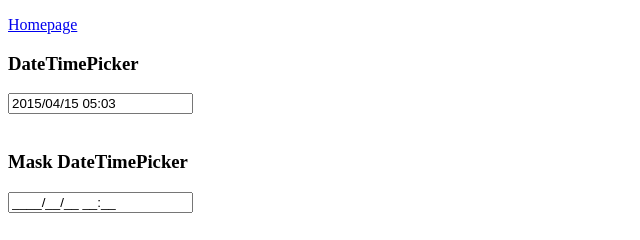
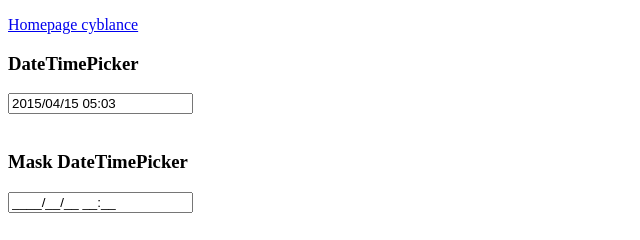
Before and after one commit to cyblancevipul/testgit, a plain HTML site: page index.html in a window 1280 px wide. Shown: the top 240 px of the page, 0-640 px from the left. Drawn offline with nearby package versions, Linux system fonts and the light colour scheme.

Commit message:
change upload
change upload

```diff
--- a/index.html
+++ b/index.html
@@ -5,7 +5,7 @@
 <link rel="stylesheet" type="text/css" href="./jquery.datetimepicker.css"/>
 </head>
 <body>
-	<p><a href="http://xdsoft.net/jqplugins/datetimepicker/">Homepage</a></p>
+	<p><a href="http://xdsoft.net/jqplugins/datetimepicker/">Homepage cyblance</a></p>
 	<h3>DateTimePicker</h3>
 	<input type="text" value="2014/03/15 05:06" id="datetimepicker"/><br><br>
 	<h3>Mask DateTimePicker</h3>
```
